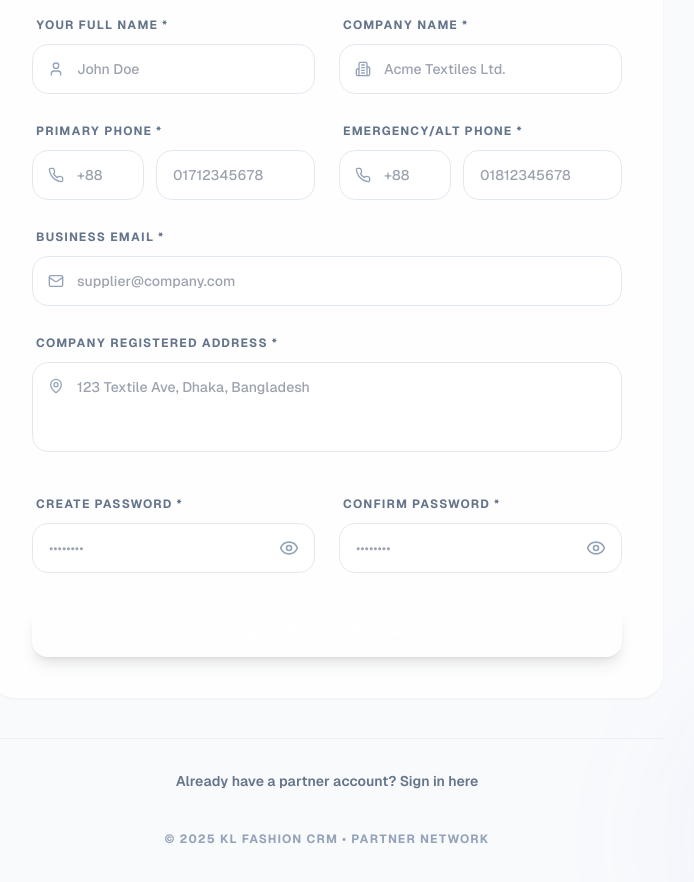
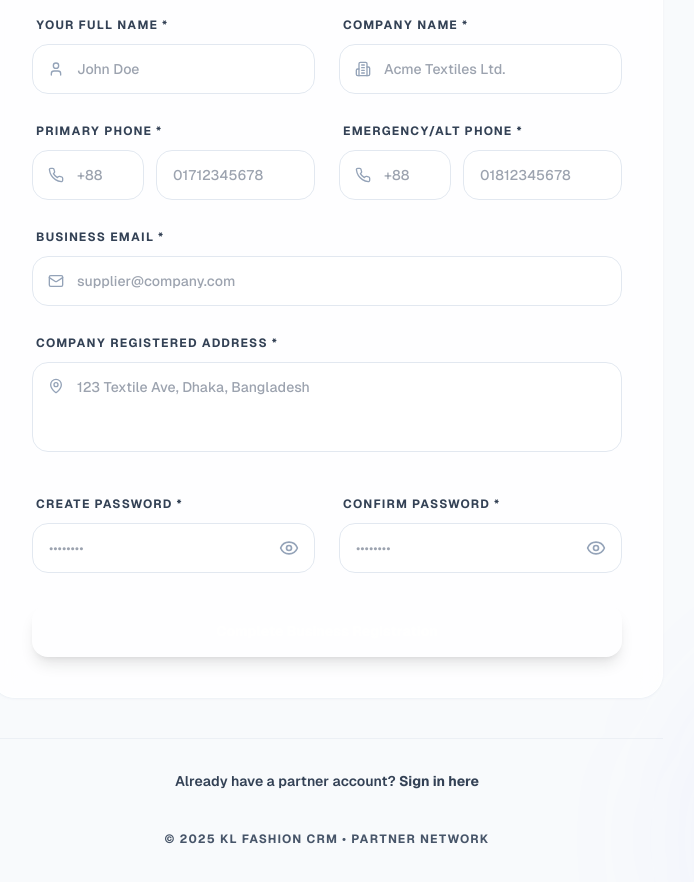
Before and after one commit to Devmate-Solutions/KI_Fashion_Supplier_Portal, a Next.js app: page /register in a window 1280 px wide. Shown: the part 400-1282 px from the top of the page, without its empty margins (313-1007 px from the left). Built offline with nearby package versions, Linux system fonts and the light colour scheme; no server answers.

Commit message:
Improve text visibility on login and register pages - Enhance contrast for better readability

```diff
--- a/app/(auth)/login/page.jsx
+++ b/app/(auth)/login/page.jsx
@@ -59,13 +59,13 @@ export default function LoginPage() {
             <span className="text-2xl font-black text-white">KL</span>
           </div>
           <h2 className="text-3xl font-bold tracking-tight text-slate-900">Supplier Portal</h2>
-          <p className="text-slate-500 mt-3 font-medium">Manage your KL Fashion inventory and settlements</p>
+          <p className="text-slate-700 mt-3 font-medium">Manage your KL Fashion inventory and settlements</p>
         </div>
 
         <div className="rounded-3xl border border-white bg-white/80 backdrop-blur-xl shadow-2xl shadow-slate-200/50 p-8 md:p-10">
           <div className="mb-8">
             <h3 className="text-xl font-bold text-slate-900">Welcome back</h3>
-            <p className="text-sm text-slate-500 mt-1 font-medium">Please enter your credentials to continue</p>
+            <p className="text-sm text-slate-700 mt-1 font-medium">Please enter your credentials to continue</p>
           </div>
 
           {/* Error Alert */}
@@ -82,7 +82,7 @@ export default function LoginPage() {
             <div className="space-y-2">
               <label
                 htmlFor="email"
-                className="text-xs font-bold uppercase tracking-widest text-slate-500 ml-1"
+                className="text-xs font-bold uppercase tracking-widest text-slate-700 ml-1"
               >
                 Email Address
               </label>
@@ -113,7 +113,7 @@ export default function LoginPage() {
               <div className="flex items-center justify-between ml-1">
                 <label
                   htmlFor="password"
-                  className="text-xs font-bold uppercase tracking-widest text-slate-500"
+                  className="text-xs font-bold uppercase tracking-widest text-slate-700"
                 >
                   Password
                 </label>
@@ -168,7 +168,7 @@ export default function LoginPage() {
                     <path strokeLinecap="round" strokeLinejoin="round" d="M5 13l4 4L19 7" />
                   </svg>
                 </div>
-                <span className="ml-3 text-sm font-semibold text-slate-500 group-hover:text-slate-700 transition-colors">Keep me signed in</span>
+                <span className="ml-3 text-sm font-semibold text-slate-700 group-hover:text-slate-900 transition-colors">Keep me signed in</span>
               </label>
             </div>
 
@@ -200,16 +200,16 @@ export default function LoginPage() {
 
           {/* Register Link */}
           <div className="mt-10 pt-8 border-t border-slate-100 text-center">
-            <p className="text-sm font-semibold text-slate-500">
+            <p className="text-sm font-semibold text-slate-700">
               New to KL Fashion?{" "}
-              <Link href="/register" className="text-app-accent hover:text-indigo-700 transition-colors">
+              <Link href="/register" className="text-app-accent hover:text-indigo-700 transition-colors font-bold">
                 Create an account
               </Link>
             </p>
           </div>
         </div>
 
-        <p className="mt-10 text-center text-xs font-bold text-slate-400 uppercase tracking-widest">
+        <p className="mt-10 text-center text-xs font-bold text-slate-600 uppercase tracking-widest">
           © 2025 KL Fashion CRM • Secure Access
         </p>
       </div>
--- a/app/(auth)/register/page.jsx
+++ b/app/(auth)/register/page.jsx
@@ -7,7 +7,7 @@ import { useRouter } from "next/navigation";
 import { useForm } from "react-hook-form";
 import { z } from "zod";
 import { zodResolver } from "@hookform/resolvers/zod";
-import { Building2, Mail, MapPin, Phone, User, Eye, EyeOff } from "lucide-react";
+import { Building2, Mail, MapPin, Phone, User, Eye, EyeOff, AlertCircle } from "lucide-react";
 import { useAuth } from "@/components/providers/AuthProvider";
 import { Button } from "@/components/ui/button";
 import { Card, CardContent, CardDescription, CardHeader, CardTitle } from "@/components/ui/card";
@@ -150,7 +150,7 @@ export default function RegisterPage() {
             <span className="text-2xl font-black text-white">KL</span>
           </div>
           <h1 className="text-3xl font-bold tracking-tight text-slate-900">Partner with KL Fashion</h1>
-          <p className="text-slate-500 mt-3 font-medium">Create your supplier account to start your journey with us</p>
+          <p className="text-slate-700 mt-3 font-medium">Create your supplier account to start your journey with us</p>
         </div>
 
         <Card className="rounded-3xl border border-white bg-white/80 backdrop-blur-xl shadow-2xl shadow-slate-200/50 overflow-hidden">
@@ -162,7 +162,7 @@ export default function RegisterPage() {
             <form className="space-y-8" onSubmit={handleSubmit(onSubmit, onError)}>
               <div className="grid gap-6 md:grid-cols-2">
                 <div className="space-y-2">
-                  <label htmlFor="name" className="text-xs font-bold uppercase tracking-widest text-slate-500 ml-1">
+                  <label htmlFor="name" className="text-xs font-bold uppercase tracking-widest text-slate-700 ml-1">
                     Your Full Name *
                   </label>
                   <div className="relative">
@@ -186,7 +186,7 @@ export default function RegisterPage() {
                 </div>
 
                 <div className="space-y-2">
-                  <label htmlFor="company" className="text-xs font-bold uppercase tracking-widest text-slate-500 ml-1">
+                  <label htmlFor="company" className="text-xs font-bold uppercase tracking-widest text-slate-700 ml-1">
                     Company Name *
                   </label>
                   <div className="relative">
@@ -210,7 +210,7 @@ export default function RegisterPage() {
                 </div>
 
                 <div className="space-y-2">
-                  <label htmlFor="phone" className="text-xs font-bold uppercase tracking-widest text-slate-500 ml-1">
+                  <label htmlFor="phone" className="text-xs font-bold uppercase tracking-widest text-slate-700 ml-1">
                     Primary Phone *
                   </label>
                   <div className="flex gap-3">
@@ -256,7 +256,7 @@ export default function RegisterPage() {
                 </div>
 
                 <div className="space-y-2">
-                  <label htmlFor="additionalPhone" className="text-xs font-bold uppercase tracking-widest text-slate-500 ml-1">
+                  <label htmlFor="additionalPhone" className="text-xs font-bold uppercase tracking-widest text-slate-700 ml-1">
                     Emergency/Alt Phone *
                   </label>
                   <div className="flex gap-3">
@@ -302,7 +302,7 @@ export default function RegisterPage() {
                 </div>
 
                 <div className="space-y-2 md:col-span-2">
-                  <label htmlFor="email" className="text-xs font-bold uppercase tracking-widest text-slate-500 ml-1">
+                  <label htmlFor="email" className="text-xs font-bold uppercase tracking-widest text-slate-700 ml-1">
                     Business Email *
                   </label>
                   <div className="relative">
@@ -326,7 +326,7 @@ export default function RegisterPage() {
                 </div>
 
                 <div className="space-y-2 md:col-span-2">
-                  <label htmlFor="companyAddress" className="text-xs font-bold uppercase tracking-widest text-slate-500 ml-1">
+                  <label htmlFor="companyAddress" className="text-xs font-bold uppercase tracking-widest text-slate-700 ml-1">
                     Company Registered Address *
                   </label>
                   <div className="relative">
@@ -351,7 +351,7 @@ export default function RegisterPage() {
 
               <div className="grid gap-6 md:grid-cols-2">
                 <div className="space-y-2">
-                  <label htmlFor="password" className="text-xs font-bold uppercase tracking-widest text-slate-500 ml-1">
+                  <label htmlFor="password" className="text-xs font-bold uppercase tracking-widest text-slate-700 ml-1">
                     Create Password *
                   </label>
                   <div className="relative">
@@ -386,7 +386,7 @@ export default function RegisterPage() {
                 </div>
 
                 <div className="space-y-2">
-                  <label htmlFor="confirmPassword" className="text-xs font-bold uppercase tracking-widest text-slate-500 ml-1">
+                  <label htmlFor="confirmPassword" className="text-xs font-bold uppercase tracking-widest text-slate-700 ml-1">
                     Confirm Password *
                   </label>
                   <div className="relative">
@@ -453,15 +453,15 @@ export default function RegisterPage() {
         </Card>
 
         <div className="mt-10 pt-8 text-center border-t border-slate-200/50">
-          <p className="text-sm font-semibold text-slate-500">
+          <p className="text-sm font-semibold text-slate-700">
             Already have a partner account?{" "}
-            <Link className="text-app-accent hover:text-indigo-700 transition-colors" href="/login">
+            <Link className="text-app-accent hover:text-indigo-700 transition-colors font-bold" href="/login">
               Sign in here
             </Link>
           </p>
         </div>
 
-        <p className="mt-10 text-center text-xs font-bold text-slate-400 uppercase tracking-widest pb-10">
+        <p className="mt-10 text-center text-xs font-bold text-slate-600 uppercase tracking-widest pb-10">
           © 2025 KL Fashion CRM • Partner Network
         </p>
       </div>
```
